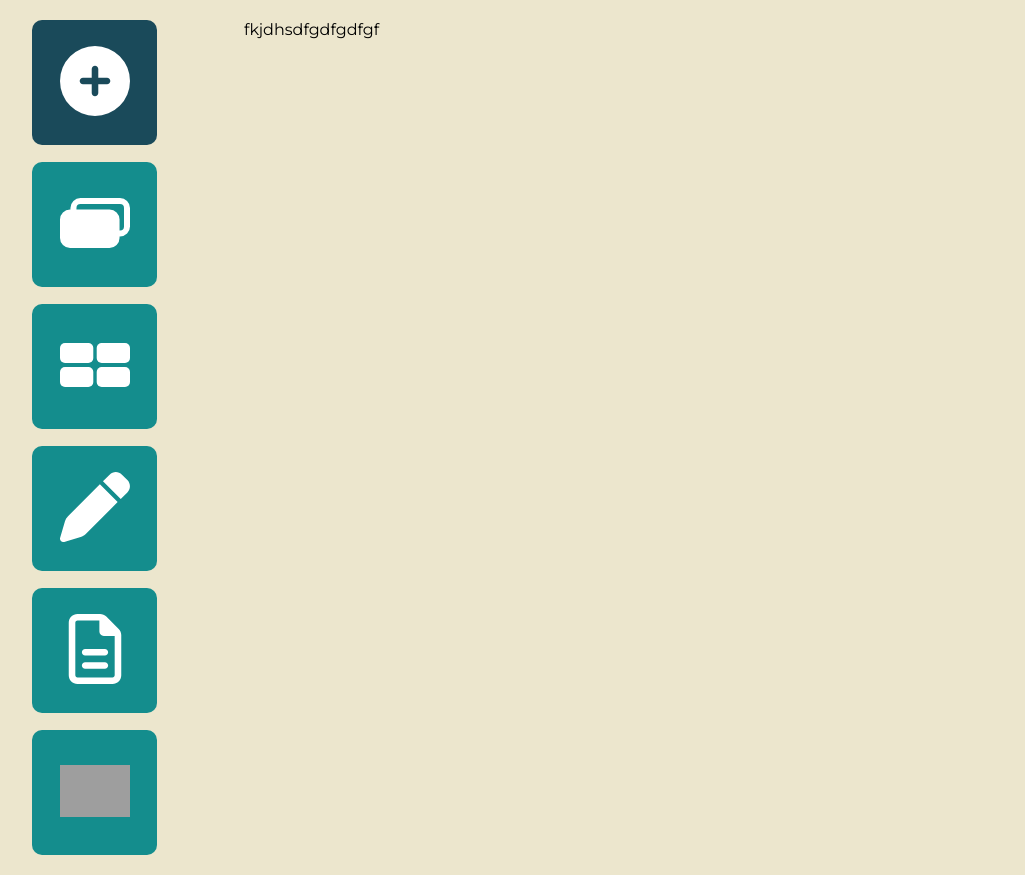
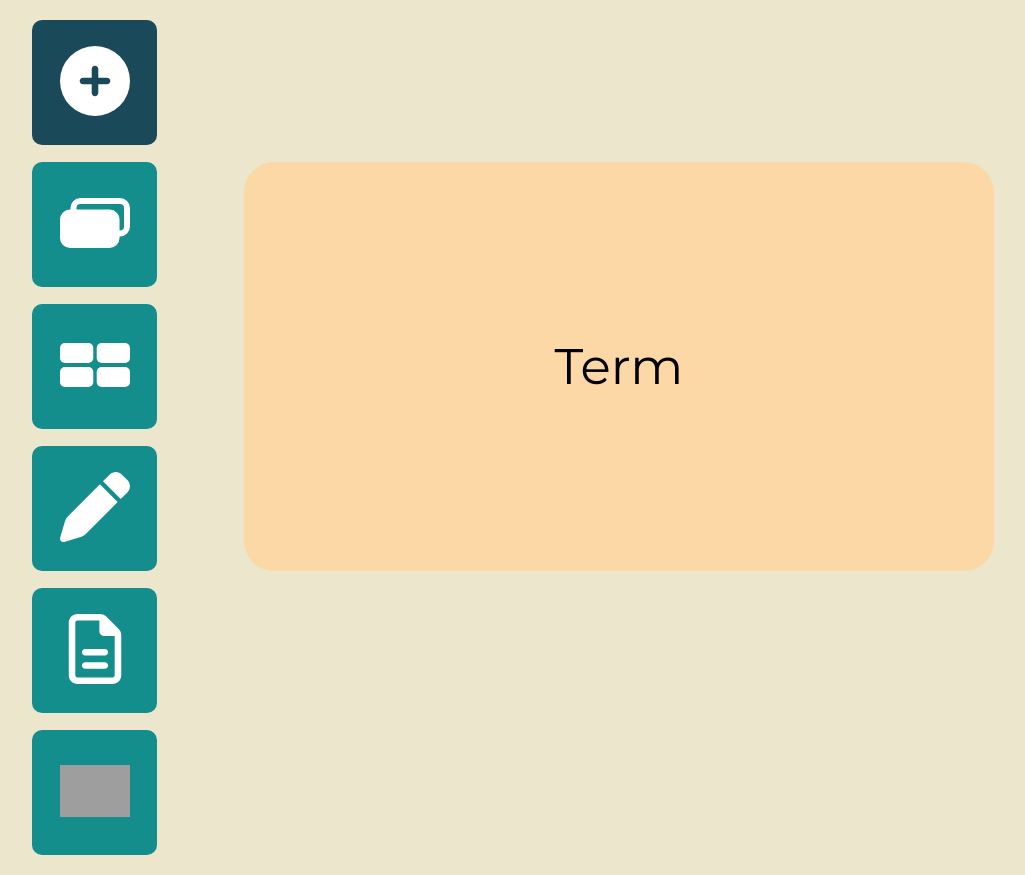
Before and after one commit to veselovae/word-app, a Vue app: page / in a window 1280 px wide. Shown: the whole page, without its empty margins (8-1033 px from the left). Built offline with nearby package versions, Linux system fonts and the light colour scheme; grey boxes are pictures that could not be loaded.

Commit message:
add card, rotate on click and space

```diff
--- a/src/App.vue
+++ b/src/App.vue
@@ -24,5 +24,6 @@
 <style lang="scss" scoped>
     .main {
         display: flex;
+        width: calc(100vw - 80px);
     }
 </style>
--- a/src/components/StudyingByCards.vue
+++ b/src/components/StudyingByCards.vue
@@ -1,5 +1,77 @@
 <template>
-    <div>fkjdhsdfgdfgdfgf</div>
+    <div class="container">
+        <div class="card" @click="rotateCard">
+            <div class="front-side-card" ref="front">
+                <p>Term</p>
+            </div>
+            <div class="back-side-card" ref="back">
+                <p>Definition</p>
+            </div>
+        </div>
+    </div>
 </template>
 
-<script></script>
+<script>
+    export default {
+        methods: {
+            rotateCard() {
+                this.$refs.front.classList.toggle("dis");
+                this.$refs.back.classList.toggle("act");
+            },
+        },
+        mounted() {
+            this.$nextTick(() =>
+                window.addEventListener("keyup", (e) => {
+                    if (e.key == " ") {
+                        this.rotateCard();
+                    }
+                })
+            );
+        },
+    };
+</script>
+
+<style lang="scss" scoped>
+    @import url("../assets/colors.css");
+    .container {
+        width: 100%;
+        .card {
+            margin-top: calc(125px + 17px);
+            max-width: 750px;
+            position: relative;
+            perspective: 1000px;
+
+            .back-side-card,
+            .front-side-card {
+                height: 409px;
+                width: 100%;
+                border-radius: 30px;
+                display: flex;
+                justify-content: center;
+                align-items: center;
+                position: absolute;
+                transition: 1s;
+                backface-visibility: hidden;
+
+                p {
+                    font-size: 50px;
+                }
+            }
+            .front-side-card {
+                background-color: var(--beige);
+            }
+            .back-side-card {
+                background-color: var(--dark-beige);
+                transform: rotateX(-180deg);
+            }
+
+            .dis {
+                transform: rotateX(180deg) !important;
+            }
+
+            .act {
+                transform: rotateX(0) !important;
+            }
+        }
+    }
+</style>
```
